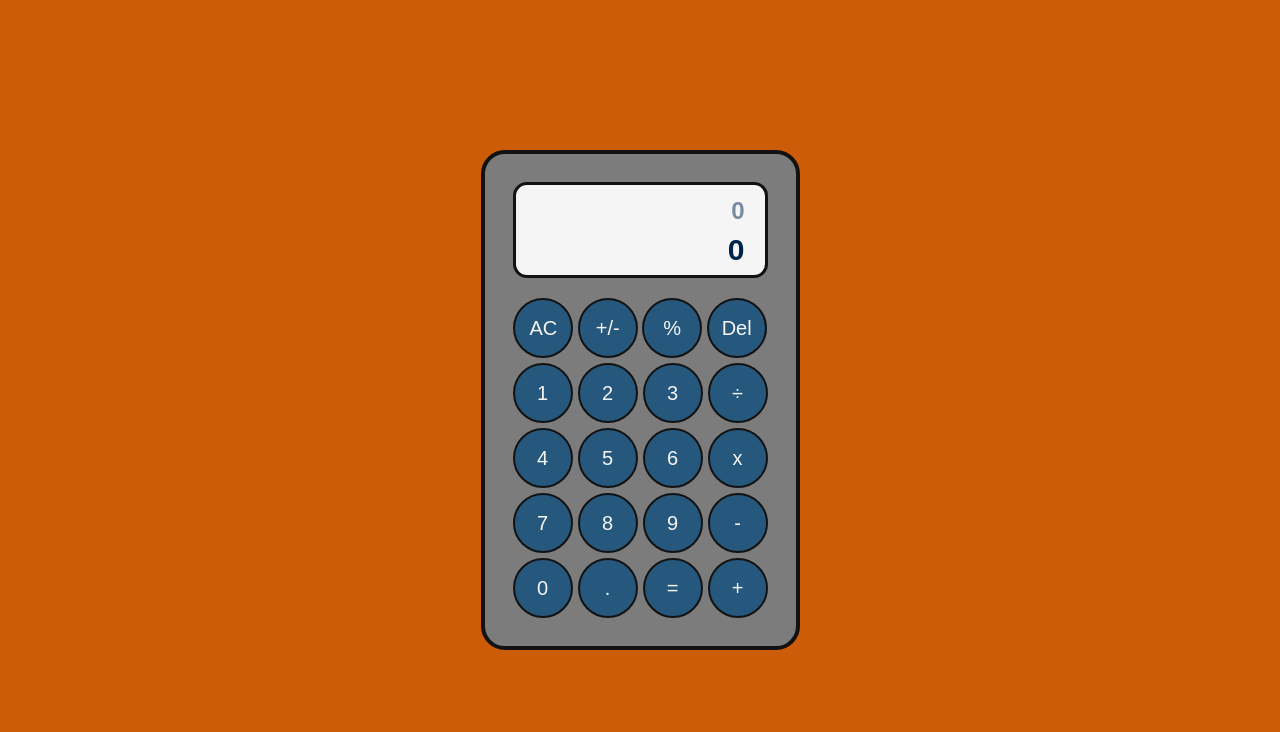
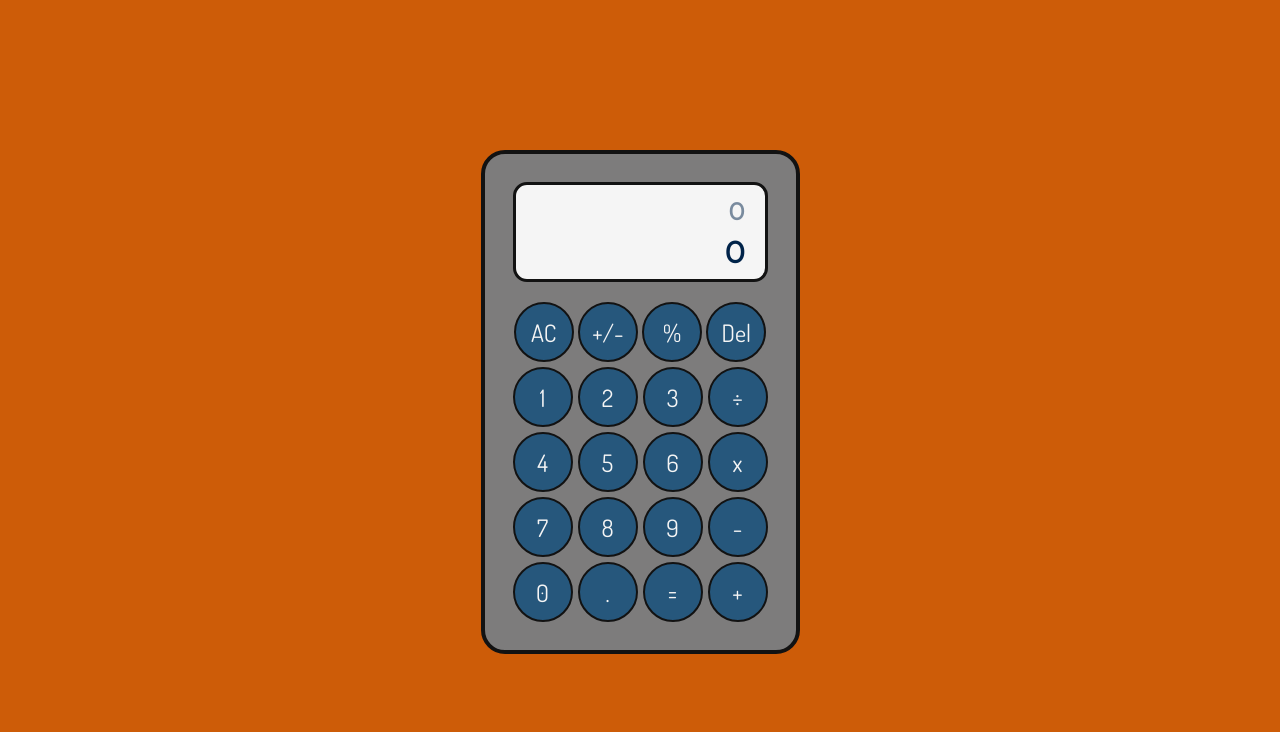
Before and after one commit to JHoldsworth23/calculator, a plain HTML site: page index.html in a window 1280 px wide. Shown: the top 732 px of the page. Drawn offline with Linux system fonts and the light colour scheme.

Commit message:
Add two new fonts from google fonts

```diff
--- a/styles.css
+++ b/styles.css
@@ -1,5 +1,7 @@
+@import url('https://fonts.googleapis.com/css2?family=Dosis&family=Montserrat&display=swap');
+
 body {
-    font-family: Arial, Helvetica, sans-serif;
+    font-family: 'Montserrat', sans-serif;
     background-color: #CD5C08;
 }
 
@@ -66,10 +68,11 @@ body {
 }
 
 .btn {
+    font-family: 'Dosis', sans-serif;
     background-color: #26577C;
     color: whitesmoke;
     cursor: pointer;
-    font-size: 20px;
+    font-size: 24px;
     height: 60px;
     width: 60px;
     border: 2px solid #121212;
```
